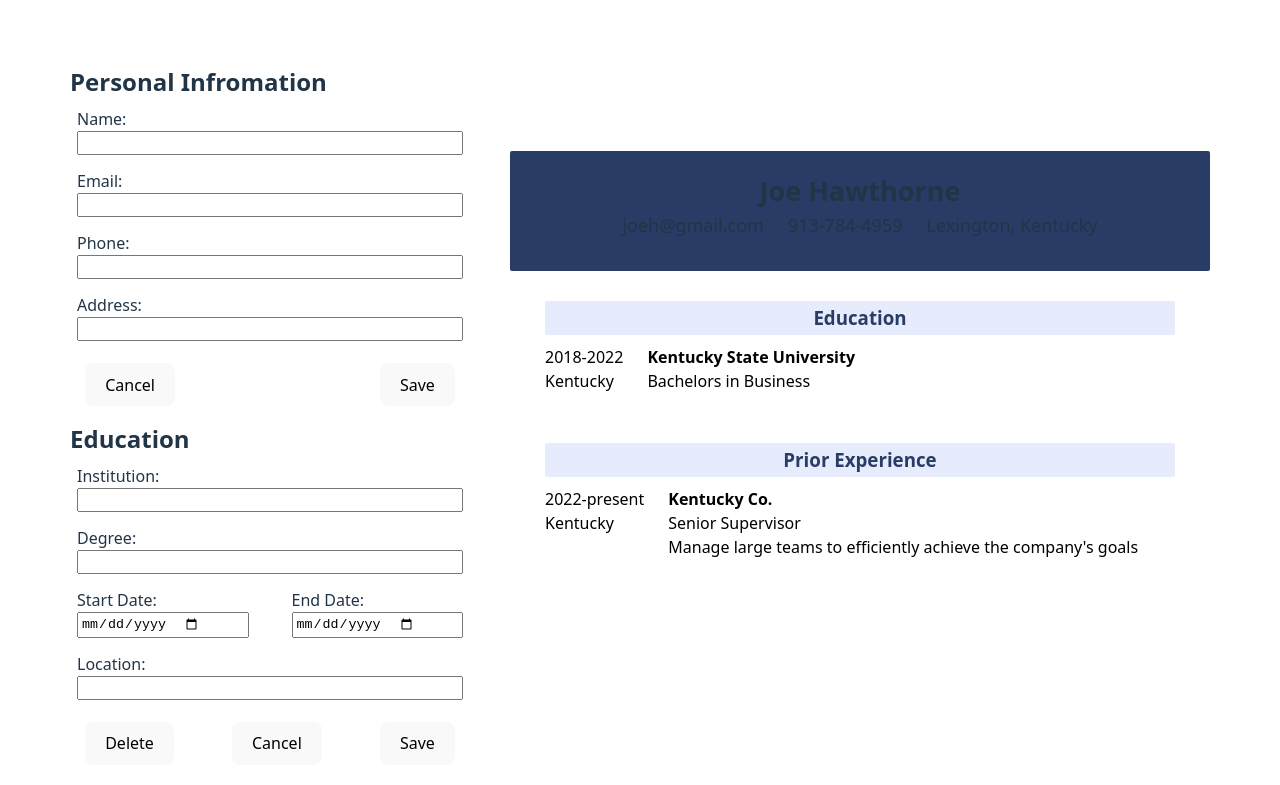
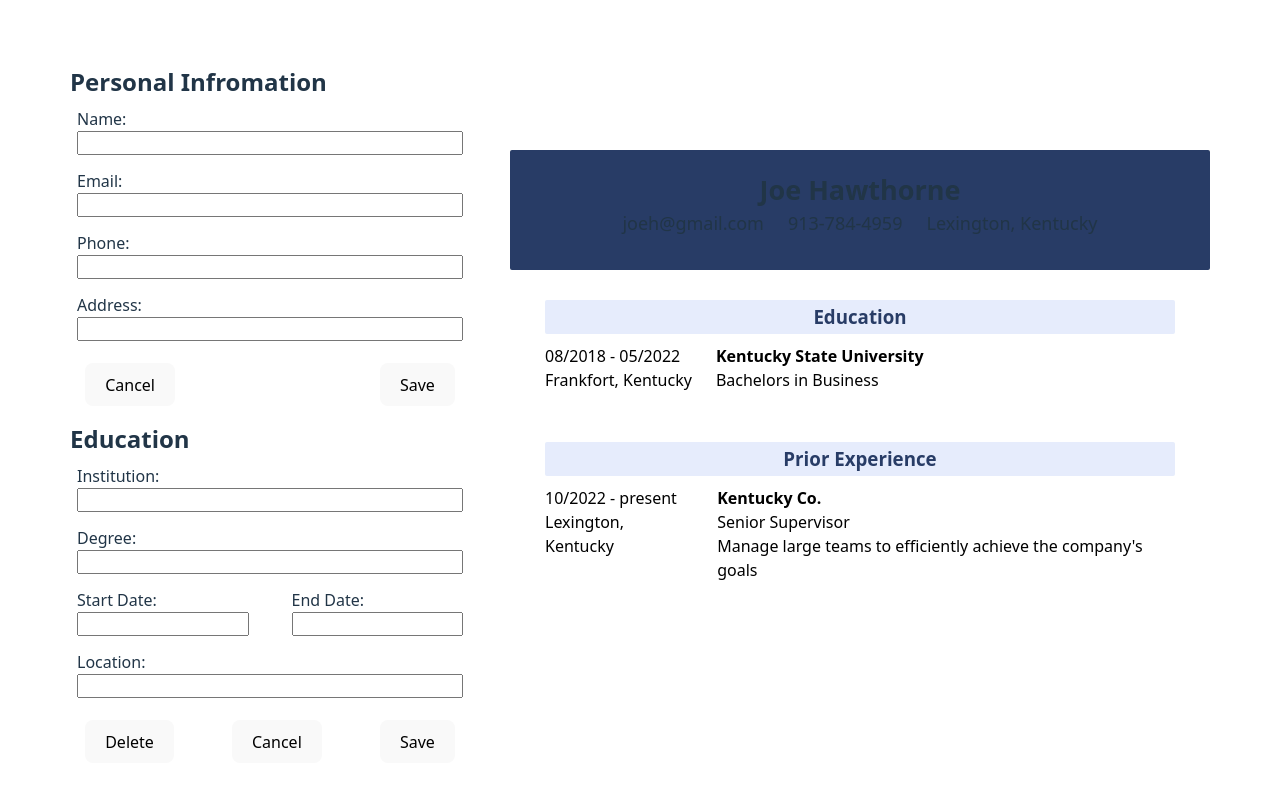
Before and after one commit to jongithub59/cv-application, a React (Vite) app: page / in a window 1280 px wide. Shown: the top 785 px of the page. Built offline with nearby package versions, Linux system fonts and the light colour scheme.

Commit message:
feat: education forms functional + fix resume props

```diff
--- a/src/App.jsx
+++ b/src/App.jsx
@@ -7,25 +7,54 @@ import "./styles/App.css";
 import DisplayForms from "./components/DisplayForms";
 
 function App() {
-  // example data for initial value of state hook, will need to expand for rest of reeume data
-  const examplePersonalInfo = {
+  // example data for rwsume htat will be updated from user input using hooks
+  const resumeData = {
     personalInfo: {
       name: "Joe Hawthorne",
       email: "joeh@gmail.com",
       phone: "913-784-4959",
       address: "Lexington, Kentucky",
     },
+    educationInfo: {
+      institution: "Kentucky State University",
+      degree: "Bachelors in Business",
+      startDate: "08/2018",
+      endDate: "05/2022",
+      location: "Frankfort, Kentucky",
+    },
+    experienceInfo: {
+      company: "Kentuck Co.",
+      position: "Senior Supervisor",
+      startDate: "10/2022",
+      endDate: "present",
+      location: "Lexington, Kentucky",
+      desc: "overseeing daily operations, managing and developing a team of employees, communicating performance feedback and company objectives, ensuring compliance with policies and procedures, and serving as a liaison between staff and upper management to achieve organizational goals.",
+    },
   };
 
   // hook for personal details object that will update everytime "save" is clicked
-  const [personalInfo, setPersonalInfo] = useState(
-    examplePersonalInfo.personalInfo
+  const [personalInfo, setPersonalInfo] = useState(resumeData.personalInfo);
+
+  const [educationInfo, setEducationInfo] = useState(resumeData.educationInfo);
+
+  const [experienceInfo, setExperienceInfo] = useState(
+    resumeData.experienceInfo
   );
 
   //brings in personalInfo object from PersonalInfo.jsx and updates state variable
   const handlePersonalInfoSave = (personalInfo) => {
     setPersonalInfo(personalInfo);
     console.log(personalInfo);
+  };
+
+  const handleEducationInfoSave = (educationInfo) => {
+    setEducationInfo(educationInfo);
+    console.log(educationInfo);
+  };
+
+  const handleExperienceInfoSave = (experienceInfo) => {
+    setEducationInfo(experienceInfoInfo);
+    console.log(experienceInfo);
   };
 
   return (
@@ -35,10 +64,22 @@ function App() {
           onClickCancel={() => console.log("cancel")}
           onClickSave={(personalInfo) => handlePersonalInfoSave(personalInfo)} // pass function to grab personal data from user
         ></PersonalInfo>
-        <EducationInfo></EducationInfo>
-        <ExperienceInfo></ExperienceInfo>
+        <EducationInfo
+          onClickSave={(educationInfo) =>
+            handleEducationInfoSave(educationInfo)
+          }
+        ></EducationInfo>
+        <ExperienceInfo
+          onClickSave={(experienceInfo) =>
+            handleExperienceInfoSave(experienceInfo)
+          }
+        ></ExperienceInfo>
       </DisplayForms>
-      <Resume {...personalInfo}></Resume>
+      <Resume // pass the three hooks to be grouped in Resume.jsx as named props
+        personalInfo={personalInfo}
+        educationInfo={educationInfo}
+        experience={experienceInfo}
+      ></Resume>
     </div>
   );
 }
--- a/src/components/Resume.jsx
+++ b/src/components/Resume.jsx
@@ -1,28 +1,33 @@
-function Resume(personalInfo, educationInfo, experienceInfo) {
+function Resume(props) {
   return (
     <div className="resume-container">
+      {console.log(props)}
       <div className="resume-header">
         <div className="resume-name">
-          <h2>{personalInfo.name}</h2>
+          <h2>{props.personalInfo.name}</h2>
         </div>
         <div className="resume-contact-info">
-          <div className="resume-email">{personalInfo.email}</div>
-          <div className="resume-phone">{personalInfo.phone}</div>
-          <div className="resume-address">{personalInfo.address}</div>
+          <div className="resume-email">{props.personalInfo.email}</div>
+          <div className="resume-phone">{props.personalInfo.phone}</div>
+          <div className="resume-address">{props.personalInfo.address}</div>
         </div>
       </div>
       <div className="resume-education-section resume-section">
         <h3 className="section-header">Education</h3>
         <div className="resume-education">
           <div className="resume-edu-group">
-            <div className="resume-edu-date">2018-2022</div>
-            <div className="resume-edu-location">Kentucky</div>
+            <div className="resume-edu-date">
+              {props.educationInfo.startDate} - {props.educationInfo.endDate}
+            </div>
+            <div className="resume-edu-location">
+              {props.educationInfo.location}
+            </div>
           </div>
           <div className="resume-edu-group">
             <div className="resume-school">
-              <strong>Kentucky State University</strong>
+              <strong>{props.educationInfo.institution}</strong>
             </div>
-            <div className="resume-degree">Bachelors in Business</div>
+            <div className="resume-degree">{props.educationInfo.degree}</div>
           </div>
         </div>
       </div>
@@ -30,8 +35,8 @@ function Resume(personalInfo, educationInfo, experienceInfo) {
         <h3 className="section-header">Prior Experience</h3>
         <div className="resume-experience">
           <div className="resume-exp-group">
-            <div className="resume-exp-date">2022-present</div>
-            <div className="resume-exp-location">Kentucky</div>
+            <div className="resume-exp-date">10/2022 - present</div>
+            <div className="resume-exp-location">Lexington, Kentucky</div>
           </div>
           <div className="resume-exp-group">
             <div className="resume-company-name">
--- a/src/components/education/EducationInfo.jsx
+++ b/src/components/education/EducationInfo.jsx
@@ -1,6 +1,23 @@
 import { useState } from "react";
 
-function EducationInfo() {
+function EducationInfo({ onClickSave }) {
+  const [institutionValue, setInstitutionValue] = useState("");
+  const [degreeValue, setDegreeValue] = useState("");
+  const [startDateValue, setStartDateValue] = useState("");
+  const [endDateValue, setEndDateValue] = useState("");
+  const [locationValue, setLocationValue] = useState("");
+
+  function handleSaveClick() {
+    const educationInfo = {
+      institution: institutionValue,
+      degree: degreeValue,
+      startDate: startDateValue,
+      endDate: endDateValue,
+      location: locationValue,
+    };
+    onClickSave(educationInfo);
+  }
+
   return (
     <div className="ed-form">
       <h2>Education</h2>
@@ -8,31 +25,61 @@ function EducationInfo() {
         <div className="input-section">
           <label className="experience-input-label">
             Institution:
-            <input type="text" id="school-name" required />
+            <input
+              type="text"
+              id="school-name"
+              value={institutionValue}
+              onChange={(event) => setInstitutionValue(event.target.value)}
+              required
+            />
           </label>
         </div>
         <div className="input-section">
           <label className="experience-input-label">
             Degree:
-            <input type="text" id="degree" required />
+            <input
+              type="text"
+              id="degree"
+              value={degreeValue}
+              onChange={(event) => setDegreeValue(event.target.value)}
+              required
+            />
           </label>
         </div>
         <div className="input-section">
           <div className="date-inputs">
             <label className="experience-input-label date-label">
               Start Date:
-              <input type="date" id="date" required />
+              <input
+                type="text"
+                id="date"
+                value={startDateValue}
+                onChange={(event) => setStartDateValue(event.target.value)}
+                required
+              />
             </label>
             <label className="experience-input-label date-label">
               End Date:
-              <input type="date" id="date" required />
+              <input
+                type="text"
+                id="date"
+                value={endDateValue}
+                onChange={(event) => setEndDateValue(event.target.value)}
+                required
+              />
             </label>
           </div>
         </div>
         <div className="input-section">
           <label className="experience-input-label">
             Location:
-            <input type="text" id="location" required />
+            <input
+              type="text"
+              id="location"
+              value={locationValue}
+              onChange={(event) => setLocationValue(event.target.value)}
+              required
+            />
           </label>
         </div>
         <div className="buttons">
@@ -42,7 +89,7 @@ function EducationInfo() {
           <button className="cancel" type="button">
             Cancel
           </button>
-          <button className="save" type="button">
+          <button onClick={handleSaveClick} className="save" type="button">
             Save
           </button>
         </div>
--- a/src/components/experience/ExperienceInfo.jsx
+++ b/src/components/experience/ExperienceInfo.jsx
@@ -21,11 +21,11 @@ function ExperienceInfo() {
           <div className="date-inputs">
             <label className="experience-input-label date-label">
               Start Date:
-              <input type="date" id="date" required />
+              <input type="text" id="date" required />
             </label>
             <label className="experience-input-label date-label">
               End Date:
-              <input type="date" id="date" required />
+              <input type="text" id="date" required />
             </label>
           </div>
         </div>
```
